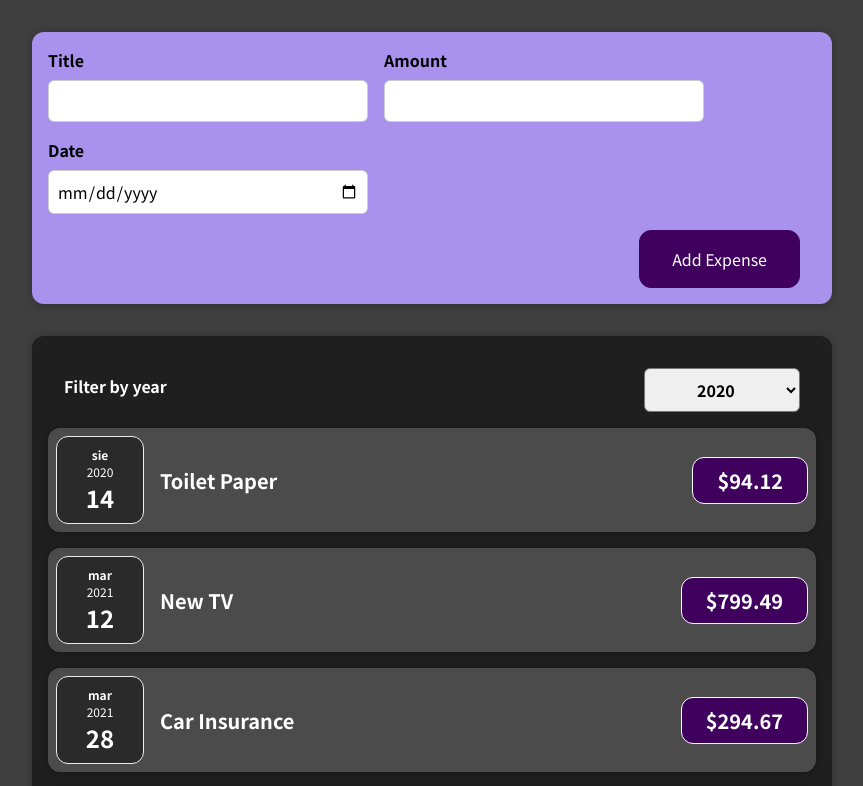
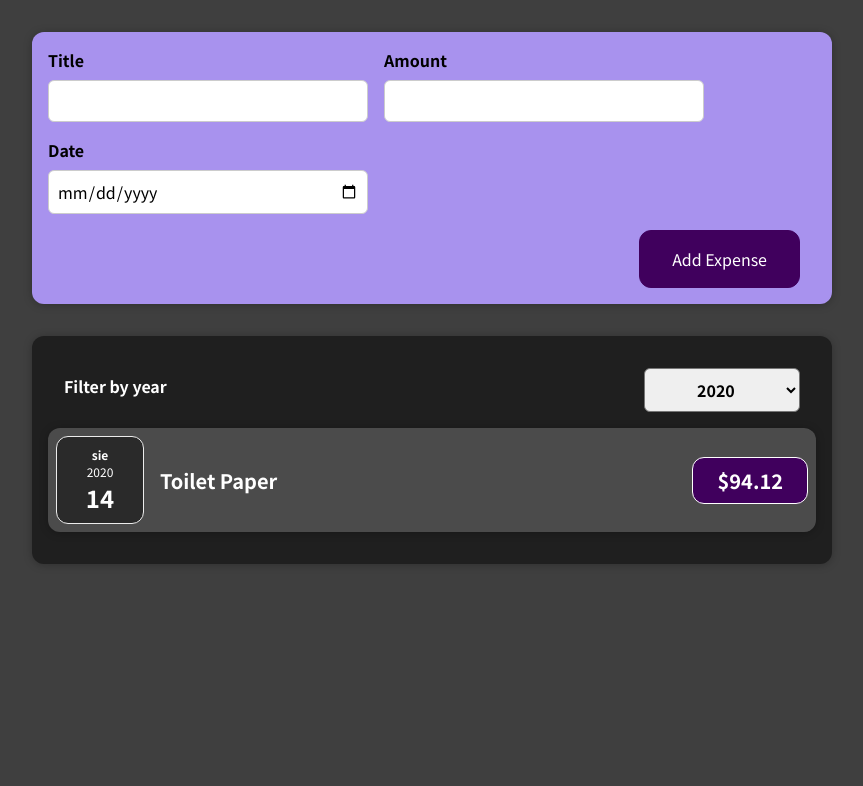
Before and after one commit to Robert-Sawyer/expense-observer, a React (Create React App) app: page / in a window 1280 px wide. Shown: the top 786 px of the page, without its empty margins (208-1071 px from the left). Built offline with nearby package versions, Linux system fonts and the light colour scheme.

Commit message:
Dodano mechanizm filtrowania

```diff
--- a/src/App.js
+++ b/src/App.js
@@ -24,32 +24,11 @@ function App() {
             date: new Date(2021, 5, 12),
         },
     ])
-    // const expenses = [
-    //     {
-    //         id: 'e1',
-    //         title: 'Toilet Paper',
-    //         amount: 94.12,
-    //         date: new Date(2020, 7, 14),
-    //     },
-    //     { id: 'e2', title: 'New TV', amount: 799.49, date: new Date(2021, 2, 12) },
-    //     {
-    //         id: 'e3',
-    //         title: 'Car Insurance',
-    //         amount: 294.67,
-    //         date: new Date(2021, 2, 28),
-    //     },
-    //     {
-    //         id: 'e4',
-    //         title: 'New Desk (Wooden)',
-    //         amount: 450,
-    //         date: new Date(2021, 5, 12),
-    //     },
-    // ];
 
     const addExpenseHandler = expense => {
-        console.log(expense);
-        setExpenses([...expenses, expense])
-        console.log(expenses)
+        setExpenses(prevState => {
+            return [expense, ...prevState]
+        })
     };
 
     console.log('expenses', expenses)
--- a/src/components/Expenses/Expenses.js
+++ b/src/components/Expenses/Expenses.js
@@ -12,10 +12,16 @@ function Expenses({items}) {
         setFilteredYear(year)
     }
 
+    const filteredExpenses = items?.filter(expense => {
+        return (
+            expense.date?.getFullYear().toString() === filteredYear
+        )
+    })
+
     return (
         <Card className="expenses">
             <ExpensesFilter selected={filteredYear} onChangeFilter={filterChangeHandler}/>
-            {items?.map(item => {
+            {filteredExpenses.map(item => {
                 return (
                     <ExpenseItem key={item.id} amount={item?.amount} date={item?.date} title={item?.title}/>
                 )
```
